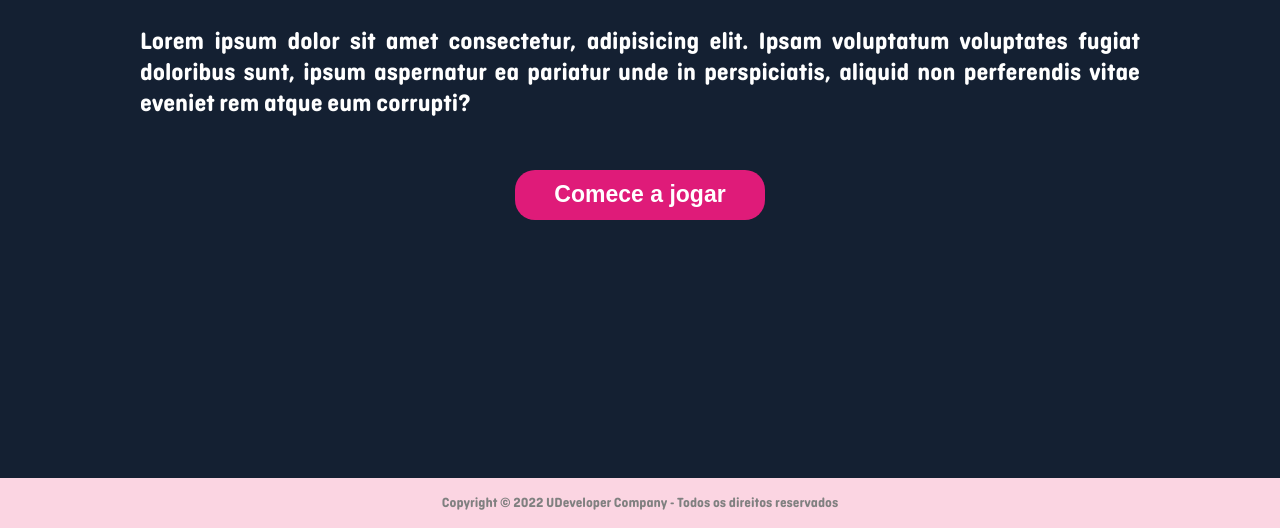
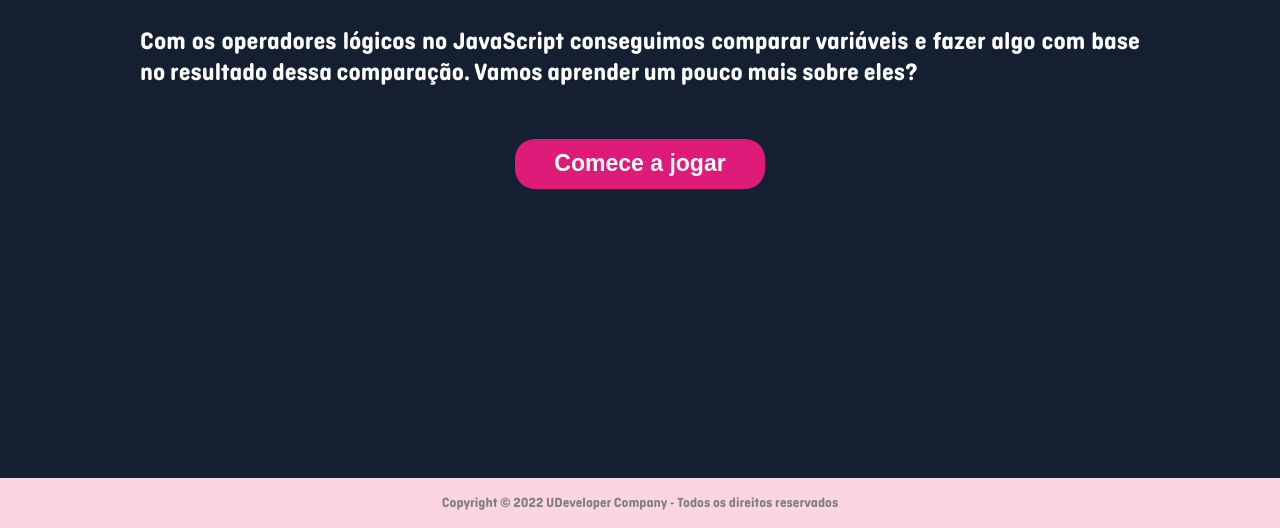
Before and after one commit to gabisegger/Web-Developer-Game, a plain HTML site: page html/logical-operators.html in a window 1280 px wide. Shown: the part 272-800 px from the top of the page. Drawn offline with Linux system fonts and the light colour scheme.

Commit message:
feat: changed description - game logical-operators

```diff
--- a/html/logical-operators.html
+++ b/html/logical-operators.html
@@ -22,7 +22,7 @@
         <div class="center">
             <h2 class="title">Operadores Lógicos</h2>
             <p class="description">
-                Lorem ipsum dolor sit amet consectetur, adipisicing elit. Ipsam voluptatum voluptates fugiat doloribus sunt, ipsum aspernatur ea pariatur unde in perspiciatis, aliquid non perferendis vitae eveniet rem atque eum corrupti?
+                Com os operadores lógicos no JavaScript conseguimos comparar variáveis e fazer algo com base no resultado dessa comparação. Vamos aprender um pouco mais sobre eles?
             </p>
             <button class="button"><a href="logical-operators-fase1.html">Comece a jogar</a></button>
         </div>
```
